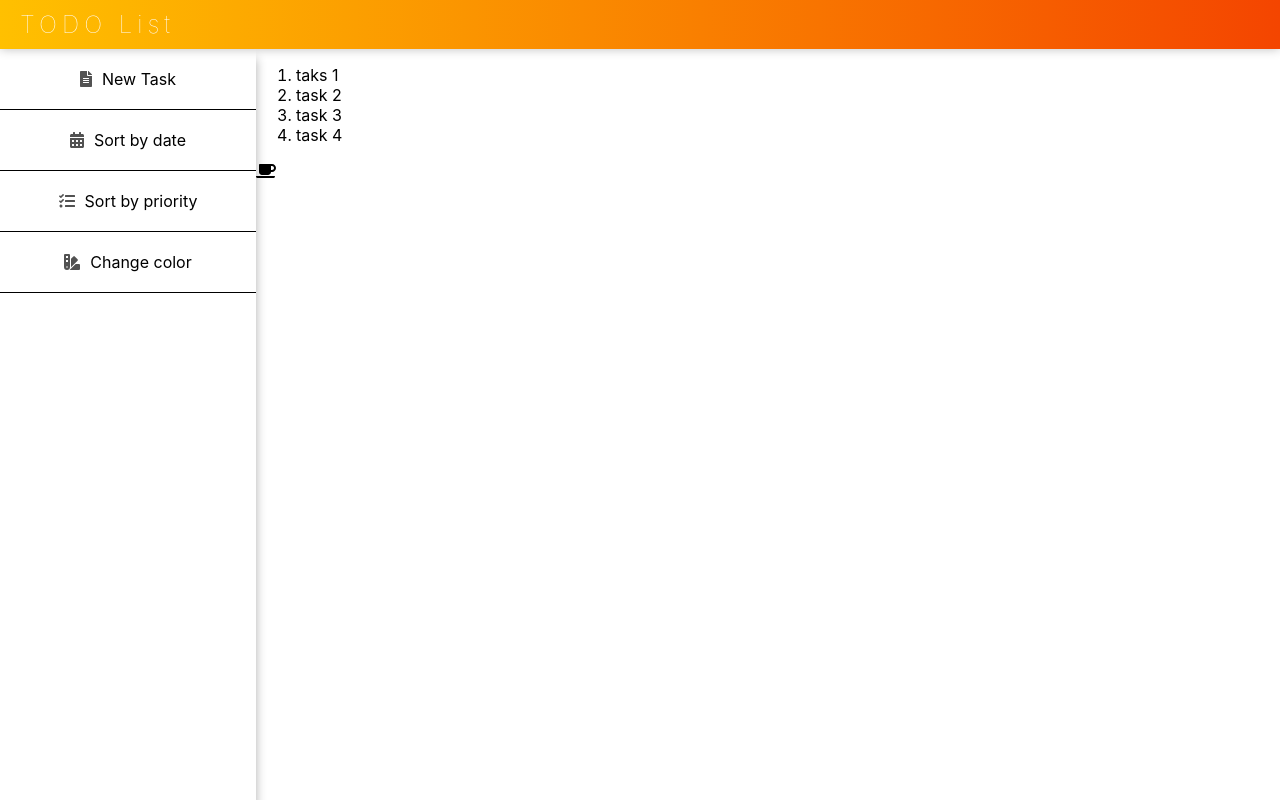
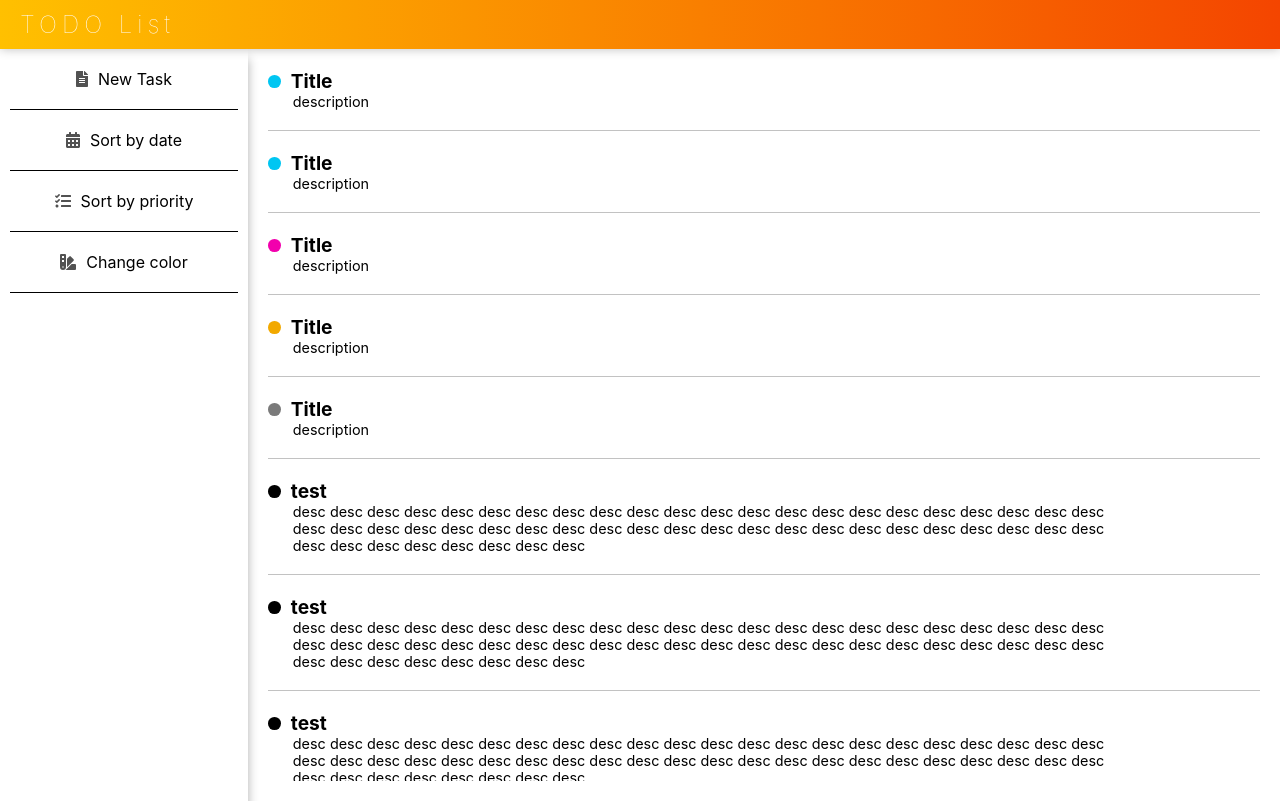
Before and after one commit to JKosk88/TODO, a React (Create React App) app: page / in a window 1280 px wide. Built offline with nearby package versions, Linux system fonts and the light colour scheme.

Commit message:
display tasks aestetics

```diff
--- a/src/App.css
+++ b/src/App.css
@@ -3,7 +3,7 @@ body{
     padding: 0;
 }
 
-h1{
+#app h1{
     margin: 0;
     padding-left: 20px;
     padding: 10px;
--- a/src/App.js
+++ b/src/App.js
@@ -1,7 +1,7 @@
 import React from 'react';
 import './App.css';
 import Tasks from './components/tasks.js';
-import SideBar from './components/sideBar.js'
+import SideBar from './components/sideBar.js';
 
 
 function App() {
@@ -14,9 +14,7 @@ function App() {
         <div id='navBar'>
           <SideBar />
         </div>
-        <div id='tasks'>
           <Tasks />
-        </div>
       </div>
 
     </div>
--- /dev/null
+++ b/src/components/task.js
@@ -0,0 +1,36 @@
+import React from 'react';
+import { FontAwesomeIcon } from '@fortawesome/react-fontawesome';
+import { faCloudUploadAlt, faTrashAlt, faPen } from '@fortawesome/free-solid-svg-icons';
+
+class task extends React.Component {
+    constructor(props){
+        super(props);
+    }
+
+    render() {
+
+        const divStyle = {
+            backgroundColor: '#' + this.props.color,
+        }
+
+        return (
+            <div className='task'>
+                <div style={ divStyle } className='circle'></div>
+                <h2>{ this.props.title }</h2>
+                <br/>
+
+                <div className='descriptionWrapper'>
+                    <p>{ this.props.description }</p>
+                    <span className='icons'>
+                    <FontAwesomeIcon icon={faCloudUploadAlt} />
+                    <FontAwesomeIcon icon={faTrashAlt} />
+                    <FontAwesomeIcon icon={faPen} />
+                </span>
+                </div>
+
+            </div>
+        )
+    }
+}
+
+export default task;
--- a/src/components/tasks.js
+++ b/src/components/tasks.js
@@ -1,19 +1,67 @@
 import React from 'react';
-import { FontAwesomeIcon } from '@fortawesome/react-fontawesome'
-import { faCoffee } from '@fortawesome/free-solid-svg-icons'
 import '../styles/tasks.css';
+import Task from './task.js';
 
 class tasks extends React.Component {
     render() {
         return (
             <div id='tasks'>
-                <ol>
-                    <li>taks 1</li>
-                    <li>task 2</li>
-                    <li>task 3</li>
-                    <li>task 4</li>
-                </ol>
-                <FontAwesomeIcon icon={faCoffee} />
+                <ul>
+                    <li>
+                        <Task title='Title' description='description' color='00c6f2'/>
+                    </li>
+
+                    <li>
+                        <Task title='Title' description='description' color='00c6f2'/>
+                    </li>
+
+                    <li>
+                        <Task title='Title' description='description' color='f200ad'/>
+                    </li>
+
+                    <li>
+                        <Task title='Title' description='description' color='f2a900'/>
+                    </li>
+
+                    <li>
+                        <Task title='Title' description='description'/>
+                    </li>
+
+                    <li>
+                        <Task
+                        title='test'
+                        description='desc desc desc desc desc desc desc desc desc desc desc desc desc desc desc desc desc desc desc desc desc desc desc desc desc desc desc desc desc desc desc desc desc desc desc desc desc desc desc desc desc desc desc desc desc desc desc desc desc desc desc desc '
+                        color='000000' />
+                    </li>
+
+                    <li>
+                        <Task
+                        title='test'
+                        description='desc desc desc desc desc desc desc desc desc desc desc desc desc desc desc desc desc desc desc desc desc desc desc desc desc desc desc desc desc desc desc desc desc desc desc desc desc desc desc desc desc desc desc desc desc desc desc desc desc desc desc desc '
+                        color='000000' />
+                    </li>
+
+                    <li>
+                        <Task
+                        title='test'
+                        description='desc desc desc desc desc desc desc desc desc desc desc desc desc desc desc desc desc desc desc desc desc desc desc desc desc desc desc desc desc desc desc desc desc desc desc desc desc desc desc desc desc desc desc desc desc desc desc desc desc desc desc desc '
+                        color='000000' />
+                    </li>
+
+                    <li>
+                        <Task
+                        title='test'
+                        description='desc desc desc desc desc desc desc desc desc desc desc desc desc desc desc desc desc desc desc desc desc desc desc desc desc desc desc desc desc desc desc desc desc desc desc desc desc desc desc desc desc desc desc desc desc desc desc desc desc desc desc desc desc desc desc desc desc desc desc desc desc desc desc desc desc desc desc desc desc desc desc desc desc desc desc desc desc desc desc desc desc desc desc desc desc desc desc desc desc desc desc desc desc desc desc desc desc desc desc desc desc desc desc desc desc desc desc desc desc desc desc desc desc desc desc desc desc desc desc desc desc desc desc desc desc desc desc desc desc desc desc desc desc desc desc desc desc desc desc desc desc desc desc desc desc desc desc desc desc desc desc desc desc desc desc desc desc desc desc desc desc desc desc desc desc desc desc desc desc desc desc desc desc desc desc desc desc desc desc desc desc desc desc desc desc desc desc desc desc desc desc desc desc desc desc desc desc desc desc desc desc desc desc desc desc desc desc desc desc desc desc desc desc desc desc desc desc desc desc desc desc desc desc desc desc desc desc desc desc desc desc desc desc desc desc desc desc desc desc desc desc desc desc desc desc desc desc desc desc desc desc desc desc desc desc desc desc desc desc desc desc desc desc desc desc desc desc desc desc desc desc desc desc desc desc desc desc desc desc desc desc desc desc desc desc desc desc desc desc desc desc desc '
+                        color='000000' />
+                    </li>
+
+                    <li>
+                        <Task
+                        title='test'
+                        description='desc desc desc desc desc desc desc desc desc desc desc desc desc desc desc desc desc desc desc desc desc desc desc desc desc desc desc desc desc desc desc desc desc desc desc desc desc desc desc desc desc desc desc desc desc desc desc desc desc desc desc desc '
+                        color='000000' />
+                    </li>
+                </ul>
             </div>
         )
     }
--- a/src/styles/sideBar.css
+++ b/src/styles/sideBar.css
@@ -6,12 +6,15 @@
 }
 
 #sideBar ul li{
-    /* padding: 0 10px ; */
+    padding: 0 10px ;
 }
 
 .sideBarElement{
     border-bottom: 1px solid black;
-    padding: 20px;
+    height: 60px;
+    display: flex;
+    justify-content: center;
+    align-items: center;
 }
 
 #app{
@@ -31,16 +34,7 @@
     box-shadow: 0 10px 10px rgba(0, 0, 0, 0.315);
 }
 
-#tasks{
-    width: 80%;
-}
-
 .sideBar-hover:hover{
-    background: linear-gradient(90deg,
-     rgba(255, 123, 0, 0.528) 0%,
-     rgba(247, 181, 2, 0.527) 65%,
-     rgba(0,0,0,0) 100%);
-    /* box-shadow: inset 10px 0 15px -10px rgb(226, 150, 10); */
     font-weight: 500;
     cursor: pointer;
 }
--- a/src/styles/tasks.css
+++ b/src/styles/tasks.css
@@ -0,0 +1,67 @@
+.task{
+    width: 100%;
+    border-bottom: 1px solid rgba(0, 0, 0, 0.24);
+    margin-bottom: 20px;
+    padding-bottom: 20px;
+}
+
+#tasks h2{
+    margin: 0;
+    display: inline-block;
+    font-size: 1.2rem;
+}
+
+.icons{
+    display: inline-flex;
+    align-self: stretch;
+    justify-self: center;
+    width: 10%;
+    justify-content: space-between;
+    opacity: 0;
+}
+
+.task span :hover{
+    cursor: pointer;
+}
+
+#tasks p{
+    font-size: .9rem;
+    margin: 0;
+    width: 85%;
+    display: inline-block;
+}
+
+#tasks{
+    overflow: scroll;
+    max-height: 89vh;
+    width: 80vw;
+    margin: 20px;
+}
+
+#tasks ul{
+    margin: 0;
+    padding: 0;
+    list-style: none;
+}
+
+.circle{
+    width: .8rem;
+    height: .8rem;
+    display: inline-block;
+    background-color: rgba(0, 0, 0, 0.521);
+    margin-right: 10px;
+    border-radius: 50%;
+}
+
+.task:hover > div > span{
+    opacity: .6;
+}
+
+#tasks::-webkit-scrollbar{
+	display:none;
+}
+
+.descriptionWrapper{
+    display: flex;
+    justify-content: center;
+}
```
